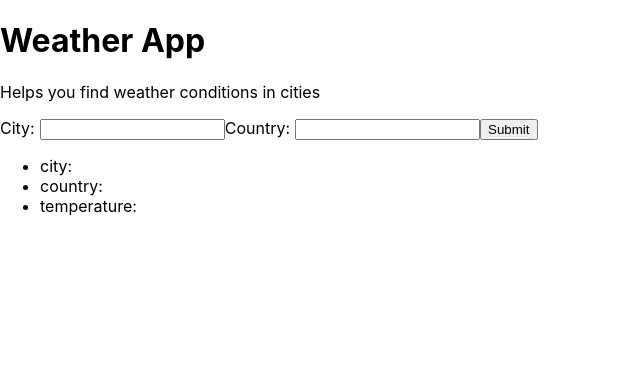
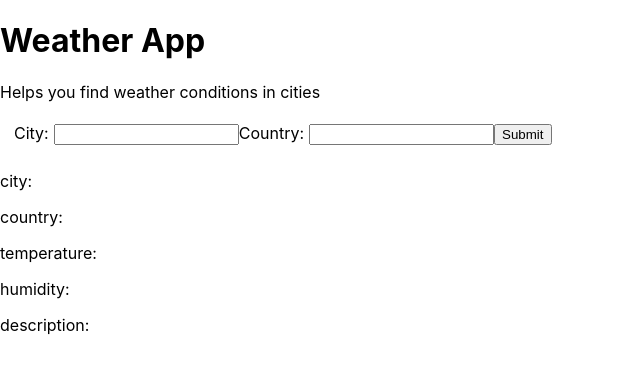
Before and after one commit to K-Tsai/Weather-App-, a React (Create React App) app: page / in a window 1280 px wide. Shown: the top 374 px of the page, without its empty margins (0-640 px from the left). Built offline with nearby package versions, Linux system fonts and the light colour scheme.

Commit message:
finished api

```diff
--- a/src/App.js
+++ b/src/App.js
@@ -12,17 +12,18 @@ class App extends React.Component {
     this.state = {
       error: null,
       isLoaded: false,
-      city: [],
-      country: [],
-      temperature: [],
-      humidity: [],
-      description: []
+      city: undefined,
+      country: undefined,
+      temperature: undefined,
+      humidity: undefined,
+      description: undefined
     }
     this.getWeather = this.getWeather.bind(this);
   }
 
   getWeather = async (e) => {
-    const {city, country} = e.target.value
+    const city = e.target.elements.city.value;
+    const country = e.target.elements.country.value;
     e.preventDefault();
     await fetch(`http://api.openweathermap.org/data/2.5/weather?q=${city},${country}&APPID=${Api_Key}`)
     .then(res => res.json())
@@ -33,8 +34,8 @@ class App extends React.Component {
           city: result.name,
           country: result.sys.country,
           temperature: result.main.temp,
-          //humidity: result.main.humidity,
-          //description: result.weather.description,
+          humidity: result.main.humidity,
+          description: result.weather[0].description,
         });
       },
       (error) => {
@@ -49,8 +50,11 @@ class App extends React.Component {
 
   render() {
     return (
-      <div>
+      <div className= "container">
+        <header>
           <Titles/>
+        </header>
+        <body>
             <Form
             loadWeather = {this.getWeather}
             onClick= {this.onClick}
@@ -59,7 +63,10 @@ class App extends React.Component {
             city = {this.state.city}
             country = {this.state.country}
             temperature = {this.state.temperature}
+            humidity = {this.state.humidity}
+            description = {this.state. description}
             />
+        </body>
       </div>
     )
   }
--- a/src/Components/Form.css
+++ b/src/Components/Form.css
@@ -1,3 +1,11 @@
 .city, .country {
     margin-left: 5px;
 }
+
+legend {
+    display: none;
+}
+
+fieldset {
+    border: 0
+}
--- a/src/Components/Form.js
+++ b/src/Components/Form.js
@@ -4,11 +4,14 @@ class Form extends React.Component {
 	render() {
 		return(
 			<form onSubmit = {this.props.loadWeather}>
+				<fieldset>
+					<legend>Input Information</legend>
 					<label>
 						City:
 						<input
 						type="text"
 						name= "city"
+						value={this.props.city}
 						className="city"
 						/>
 					</label>
@@ -17,6 +20,7 @@ class Form extends React.Component {
 						<input
 						type ="text"
 						name ="country"
+						value={this.props.country}
 						className="country"
 						/>
 					</label>
@@ -24,6 +28,7 @@ class Form extends React.Component {
 					type ="submit"
 					value="Submit"
 					/>
+				</fieldset>
 			</form>
 		)
 	}
--- a/src/Components/Weather.js
+++ b/src/Components/Weather.js
@@ -3,11 +3,13 @@ import React from 'react';
 class Weather extends React.Component {
   render() {
     return (
-			<ul>
-      	<li> city: {this.props.city}</li>
-				<li> country: {this.props.country}</li>
-				<li> temperature: {this.props.temperature}</li>
-			</ul>
+			<section className= "results">
+      		<p> city: {this.props.city}</p>
+					<p> country: {this.props.country}</p>
+					<p> temperature: {this.props.temperature}</p>
+					<p> humidity: {this.props.humidity}</p>
+					<p> description: {this.props.description}</p>
+			</section>
     )
   }
 }
```
Lines whose indentation alone changed are shown as unchanged.
